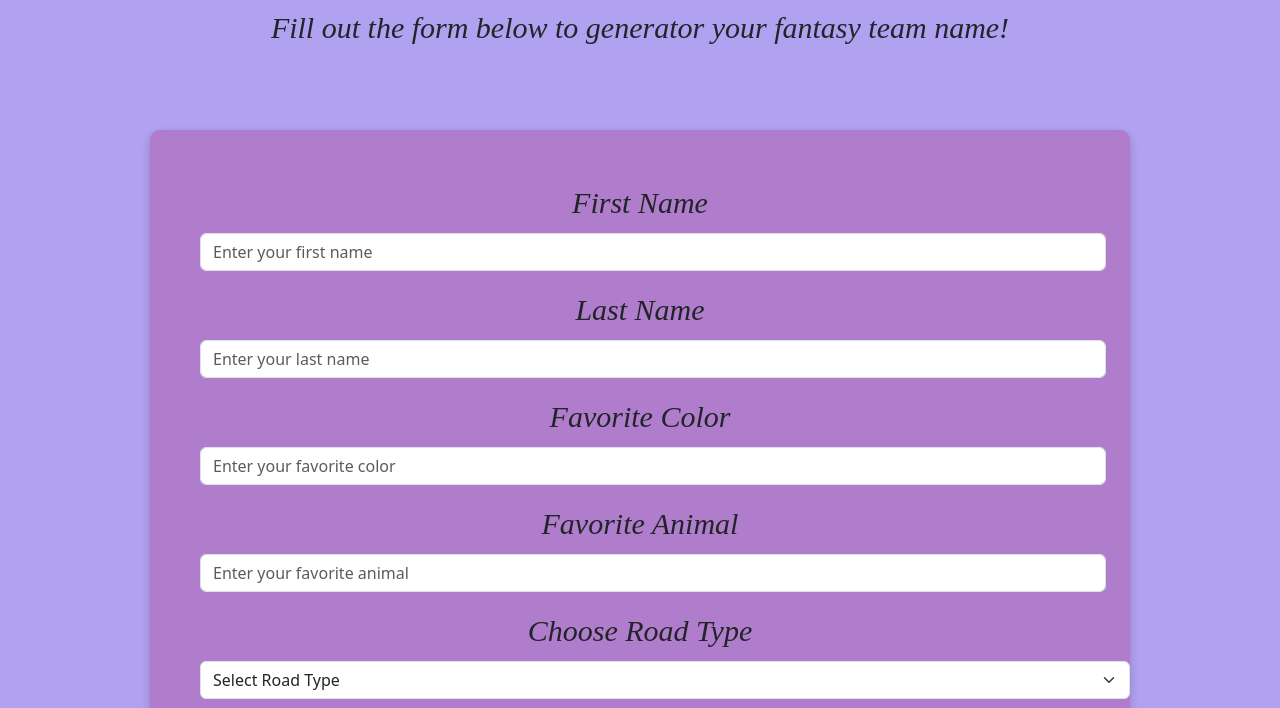
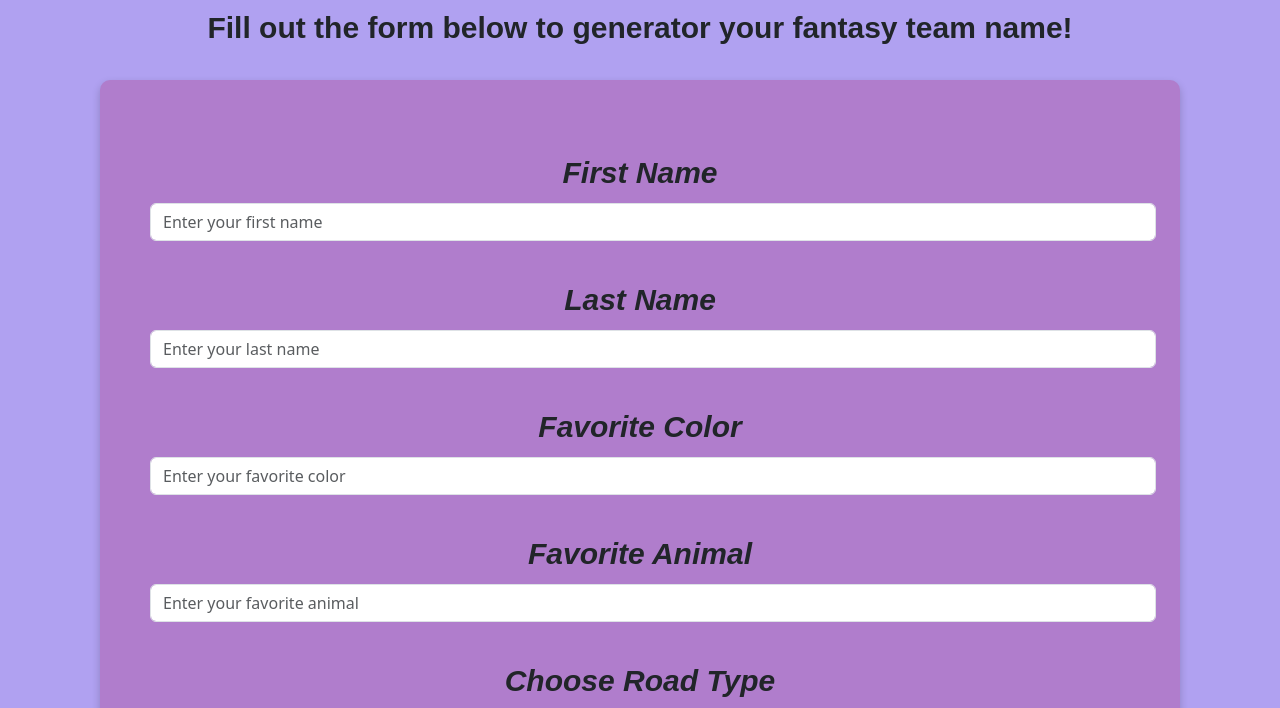
Before and after one commit to 526aschwartz/name-generator, a plain HTML site: page index.html in a window 1280 px wide. Shown: the part 71-779 px from the top of the page. Drawn offline with nearby package versions, Linux system fonts and the light colour scheme; a web font is replaced by a local one.

Commit message:
k now i finished customizin

```diff
--- a/style.css
+++ b/style.css
@@ -5,7 +5,7 @@ body {
 #fantasyForm {
     text-align: center;
     background-color: rgb(176, 125, 204);
-    margin: 80px;
+    margin: 30px;
     padding: 50px;
     border-radius: 10px;
     box-shadow: 0 4px 8px rgba(0, 0, 0, 0.2);
@@ -40,17 +40,18 @@ h1, .result {
 }
 
 p {
-    font-family: "gimlet-display", serif;
     font-size: 30px;
-    font-weight: 400;
-    font-style: italic;
     text-align: center;
+    font-family: "leida", sans-serif;
+    font-weight: 900;
+    font-style: normal;
 }
 
 label {
-    font-family: "gimlet-display", serif;
+    font-family: "ivystyle-sans", sans-serif;
+    font-weight: 700;
+    font-style: italic;
+    margin-top: 20px;
+    text-align: center;
     font-size: 30px;
-    font-weight: 400;
-    font-style: italic;
-    text-align: center;
 }
```
